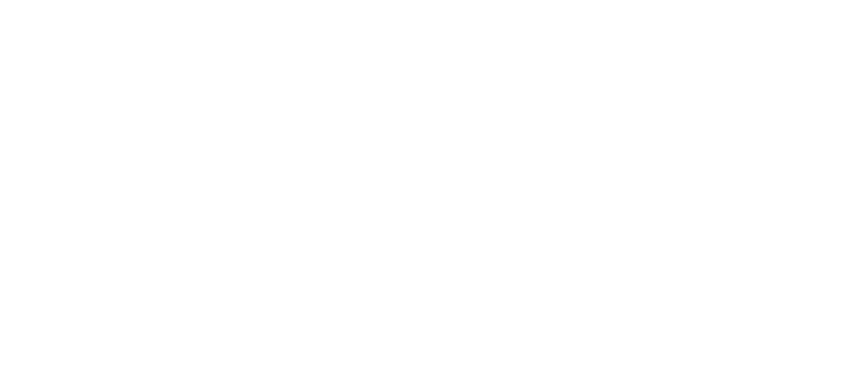
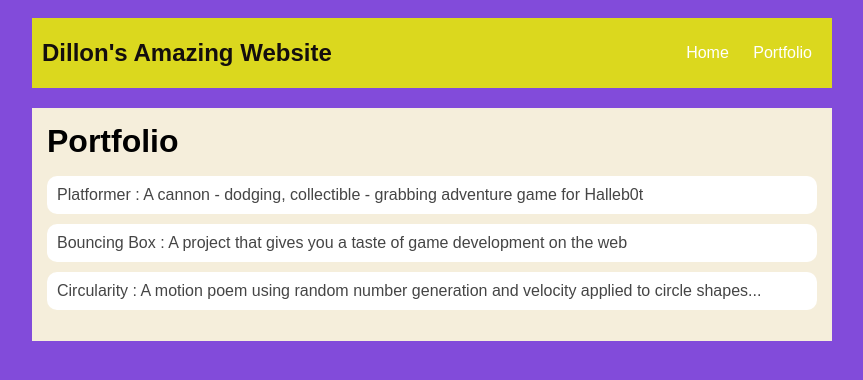
Before and after one commit to Dkk7713/Dkk7713.github.io, a plain HTML site: page portfolio.html in a window 1280 px wide. Shown: the whole page, without its empty margins (208-1071 px from the left). Drawn offline with Linux system fonts and the light colour scheme.

Commit message:
add portfolio.html file

```diff
--- a/portfolio.html
+++ b/portfolio.html
@@ -1,10 +1,34 @@
 <!DOCTYPE HTML>
 <html>
     <head>
+      <title>Dillon's Amazing Website</title>
+      <link rel="stylesheet" href="style.css">
     </head>
 
     <body>
       <div id="all-contents">
+        <nav>
+          <h1>Dillon's Amazing Website</h1>
+          <ul id="nav-ul">
+             <li class="nav-li">
+             <a class="nav-a" href="index.html">Home</a>
+           </li>
+           <li class="nav-li">
+             <a class="nav-a" href="portfolio.html">Portfolio</a>
+           </li>
+       </ul>
+   </nav>
+        <main>
+            <div class="content">
+                <h1>Portfolio</h1>
+                <ul id="portfolio">
+                  <li><a href="projects/platformer/">Platformer : A cannon - dodging, collectible - grabbing adventure game for Halleb0t</a></li>
+                  <li><a href="projects/bouncing-box/">Bouncing Box : A project that gives you a taste of game development on the web </a></li>
+                  <li><a href="projects/circularity/">Circularity : A motion poem using random number generation and velocity applied to circle shapes...</a></li>
+                </ul>
+            </div>
+        </main>
+
 
       </div>
     </body>
--- a/style.css
+++ b/style.css
@@ -62,3 +62,28 @@ main {
 h2, h3 {
     margin: 0px;
 }
+    /* portfolio styles */
+    .content h1 {
+        color: black;
+    }
+
+    #portfolio {
+        list-style-type: none;
+        padding-left: 0;
+    }
+
+    #portfolio li {
+        background: #fff;
+        padding: 10px;
+        border-radius: 10px;
+        margin-bottom: 10px;
+    }
+
+    #portfolio li:hover {
+        background: #eee;
+    }
+
+    #portfolio a {
+        text-decoration: none;
+        color: #454545;
+    }
```
